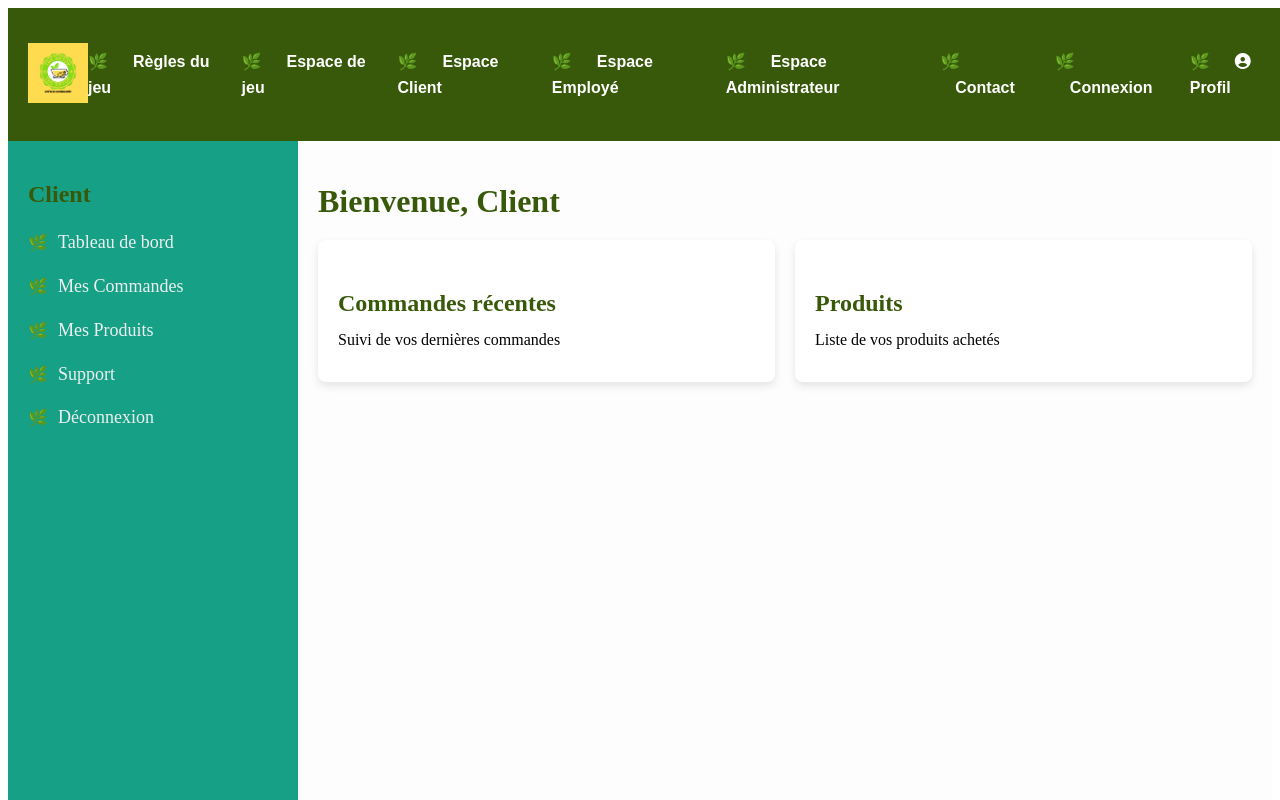
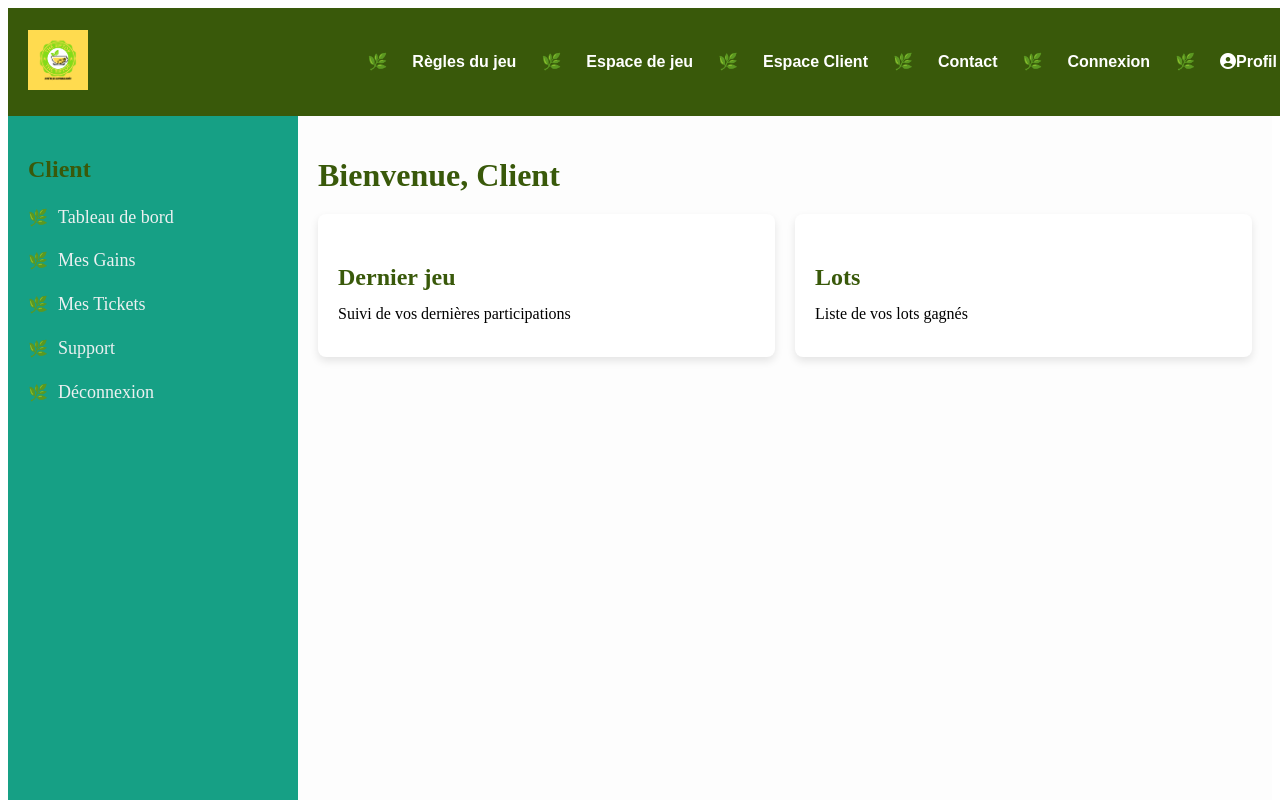
Before and after one commit to Acharaf-Dev/THETIPTOP_GAME, a Vue app in the folder frontend/: page /clientdashboard in a window 1280 px wide. Shown: the top 800 px of the page. Built offline with nearby package versions, Linux system fonts and the light colour scheme.

Commit message:
Mise à jours dashbord

```diff
--- a/frontend/src/components/Header.jsx
+++ b/frontend/src/components/Header.jsx
@@ -16,8 +16,8 @@ const Header = () => {
           <li><Link to="/reglement">Règles du jeu</Link></li>
           <li><Link to="/game">Espace de jeu</Link></li>
           <li><Link to="/clientdashboard">Espace Client</Link></li>
-          <li><Link to="/employeedashboard">Espace Employé</Link></li>
-          <li><Link to="/admindashboard">Espace Administrateur</Link></li>
+          {/* <li><Link to="/employeedashboard">Espace Employé</Link></li> */}
+          {/* <li><Link to="/admindashboard">Espace Administrateur</Link></li> */}
           <li><Link to="/contact">Contact</Link></li>
           <li><Link to="/login">Connexion</Link></li>
           <li className="profile">
--- a/frontend/src/pages/Dashbords/ClientDashboard.jsx
+++ b/frontend/src/pages/Dashbords/ClientDashboard.jsx
@@ -8,8 +8,8 @@ const ClientDashboard = () => {
         <h2>Client</h2>
         <ul>
           <li><a href="#">Tableau de bord</a></li>
-          <li><a href="#">Mes Commandes</a></li>
-          <li><a href="#">Mes Produits</a></li>
+          <li><a href="#">Mes Gains</a></li>
+          <li><a href="#">Mes Tickets</a></li>
           <li><a href="#">Support</a></li>
           <li><a href="#">Déconnexion</a></li>
         </ul>
@@ -22,12 +22,12 @@ const ClientDashboard = () => {
 
         <section className="orders">
           <div className="order-card">
-            <h3>Commandes récentes</h3>
-            <p>Suivi de vos dernières commandes</p>
+            <h3>Dernier jeu</h3>
+            <p>Suivi de vos dernières participations</p>
           </div>
           <div className="order-card">
-            <h3>Produits</h3>
-            <p>Liste de vos produits achetés</p>
+            <h3>Lots</h3>
+            <p>Liste de vos lots gagnés</p>
           </div>
         </section>
       </div>
--- a/frontend/src/pages/Game/Game.module.css
+++ b/frontend/src/pages/Game/Game.module.css
@@ -37,6 +37,7 @@
 /* Bouton de la roue */
 .spinButton {
     margin-top: 20px;
+    margin-bottom: 20px;
     padding: 12px 20px;
     font-size: 18px;
     cursor: pointer;
--- a/frontend/src/pages/Home/Home.jsx
+++ b/frontend/src/pages/Home/Home.jsx
@@ -21,7 +21,7 @@ const Home = () => {
         </p>
       </div>
 
-      <Link to='../Game/Game'>
+      <Link to='/game'>
         <button className='btn-play'>Jouer Maintenant</button>
       </Link>
 
--- a/frontend/src/pages/Reglement/Regle.css
+++ b/frontend/src/pages/Reglement/Regle.css
@@ -40,11 +40,12 @@
     margin-block-end: 0.83em;
     unicode-bidi: isolate;
     position: relative;
-    padding-left: 25px;
+    padding-left: 6%;
 }
 
 .groupe li::before {
     content: '-';
+    padding-left: 5%;
     font-size: 20px;
     position: absolute;
     color: black;
```
